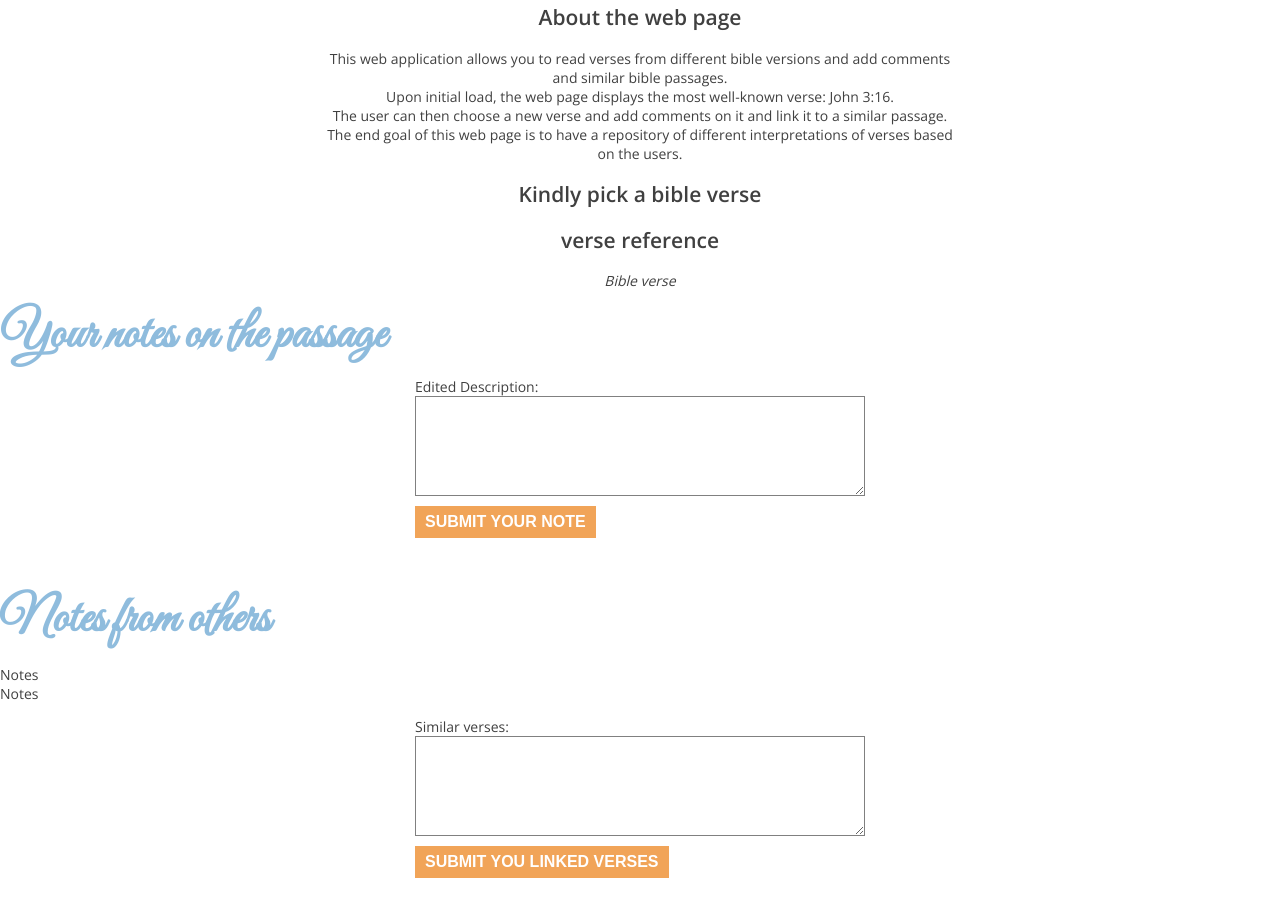
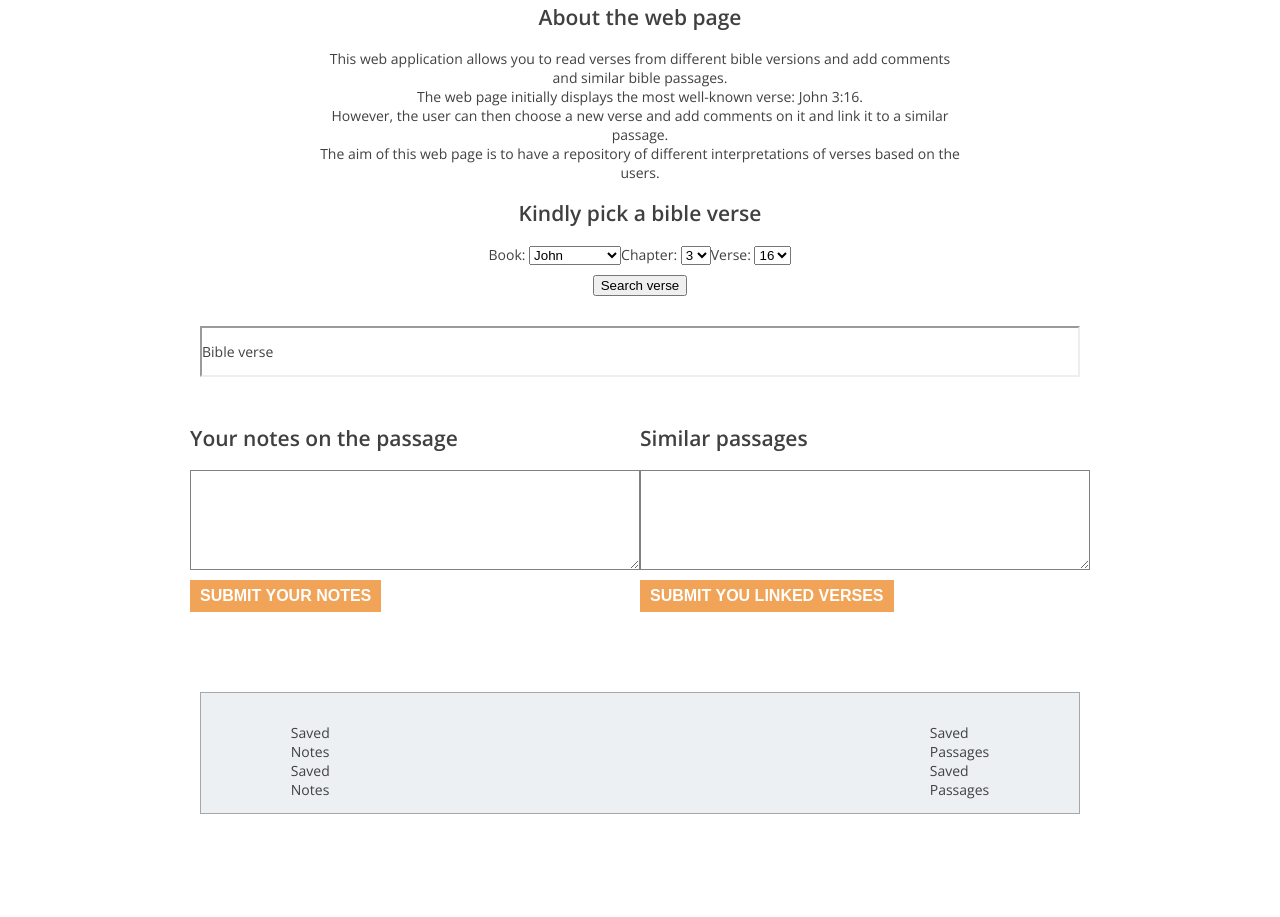
Before and after one commit to Newton-Bundi/My-bible-Web-App, a plain HTML site: page index.html in a window 1280 px wide. Shown: the part 435-1352 px from the top of the page. After the commit the page ends 1249 px from the top, so only its background shows below. Drawn offline with nearby package versions, Linux system fonts and the light colour scheme; no server answers.

Commit message:
Finalized the website styling and content

```diff
--- a/index.html
+++ b/index.html
@@ -33,38 +33,85 @@
       <div id = "Intro">
         <h2> About the web page</h2>
         <p>This web application allows you to read verses from different bible versions and add comments and similar bible passages.<br>
-          Upon initial load, the web page displays the most well-known verse: John 3:16. <br>
-          The user can then choose a new verse and add comments on it and link it to a similar passage. <br>
-          The end goal of this web page is to have a repository of different interpretations of verses based on the users.</p>
+          The web page initially displays the most well-known verse: John 3:16. <br>
+          However, the user can then choose a new verse and add comments on it and link it to a similar passage. <br>
+          The aim of this web page is to have a repository of different interpretations of verses based on the users.</p>
        </div>
 
       <div id="Search-section">
-        <h2 id="book">Kindly pick a bible verse</h2>
-        <h2 id="reference">verse reference</h2>
-        <p>
-          <em id="verse">Bible verse</em>
-        </p>
+        <h2>Kindly pick a bible verse</h2>
+
+        <!-- book -->
+        <section class="data-entry">
+        <section id="book-entry" class ="entry">
+        <label for="book">Book:</label>
+        <select name="book" id="book">
+            <option value="genesis">Genesis</option>
+          <option value="psalms">Psalms</option>
+          <option value="john" selected>John</option>
+          <option value="revelations">Revelations</option>
+        </select>
+        </section>
+
+        <section id="chapter-entry" class ="entry">
+          <label for="chapter">Chapter:</label>
+          <select name="chapter" id="chapter">
+              <option value="1">1</option>
+            <option value="2">2</option>
+            <option value="3" selected>3</option>
+            <option value="4">4</option>
+          </select>
+        </section>
+
+          <section id="verse-entry" class ="entry">
+            <label for="verse">Verse:</label>
+            <select name="verse" id="verse">
+                <option value="1">1</option>
+              <option value="2">2</option>
+              <option value="3">3</option>
+              <option value="16" selected>16</option>
+            </select>
+          </section>
+          </section>
+
+            <button id="verse-submit" type="submit">Search verse</button>
+
+          </div>
+
+      <div id="Display">
+          <p id="text">Bible verse</p>
       </div>
 
-      <div>
-        <h3>Your notes on the passage</h3>
+      <div id="Comments" class="Comments">
+      <div id="Notes-div">
+        <h2>Your notes on the passage</h2>
         <form id="notes-form">
-          <label for="notes">Edited Description:</label>
+          <label for="notes"></label>
           <textarea id="notes"></textarea>
-          <button type="submit">Submit your note</button>
+          <button type="submit">Submit your notes</button>
         </form>
-
-        <h3>Notes from others</h3>
-        <ul id="notes-list">
-          <li>Notes</li>
-          <li>Notes</li>
-        </ul>
+      </div>
+      <div id="Passage-div">
+        <h2>Similar passages</h2>
         <form id="linked-form">
-          <label for="passage">Similar verses:</label>
+          <label for="passage"></label>
           <textarea id="passage"></textarea>
           <button type="submit">Submit you linked verses</button>
         </form>
       </div>
+    </div>
+
+    <div class="JSONdata">
+      <ul id="notes-list" class="lists" title="Saved notes">
+        <li>Saved Notes</li>
+        <li>Saved Notes</li>
+      </ul>
+      <ul id="passages-list" class="lists" title="Saved notes">
+        <li>Saved Passages</li>
+        <li>Saved Passages</li>
+      </ul>
+    </div>
+
       <script defer type="text/javascript" src="src/index.js"></script>
     </main>
   </body>
--- a/src/index.js
+++ b/src/index.js
@@ -1,142 +1,17 @@
-// Really proud of this code!!! it dispalys and retains the inputs on the beer description and reviews
+// Populating the webpage with John:3:16
 
-
-// Populating the webpage with information on the 1st beer and including the rest in the nav bar
 
 const init = () => {
 
-    fetch('http://localhost:3000/beers/1')
-        .then(response => response.json())
-        .then(data => {
-          let beerName = document.querySelector('#beer-name');
-          let beerDescription = document.querySelector('#beer-description');
-
-          document.getElementById("beer-image").src=data.image_url;
-
-          beerName.innerText = data.name;
-          beerDescription.innerText = data.description;
-
-
-          let reviewList = document.createElement("ul");
-          reviewList.setAttribute('id','review-list')
-
-          for (review in data.reviews){
-          let reviewText = document.createElement("li");
-          reviewText.innerText = data.reviews[review];
-          reviewList.appendChild(reviewText);
-          }
-
-          document.getElementById('review-list').parentNode.replaceChild(reviewList,document.getElementById('review-list'));
-
-        }
-        )
-
-
-        fetch('http://localhost:3000/beers')
+    fetch(`https://bible-api.com/john 3:16`)
         .then(response => response.json())
         .then(data => {
 
-            let beerList = document.createElement("ul");
 
-            beerList.setAttribute('id','beerList');
-
-            for (beer in data){
-                let beerName = document.createElement("li");
-                beerName.innerText = data[beer].name;
-                beerList.appendChild(beerName);
-                }
-
-
-        document.getElementById('beer-list').parentNode.replaceChild(beerList,document.getElementById('beer-list'));
-
-        });
-
-
+          text.innerText = data.text;
+        }
+        );
         };
 
 
 document.addEventListener('DOMContentLoaded', init); //we populate the web page on refresh
-
-
-// Updating the  beer description (both in the server and in the webpage)
-
-const inputForm1 = document.querySelector('button');
-inputForm1.addEventListener('click', (event) => {
-
-    event.preventDefault();
-
-    // updating the server
-
-    const description = document.querySelector('#description').value;
-
-    let beerDescription = document.querySelector('#beer-description');
-    beerDescription.innerText = description;
-
-    let descriptionArray = {
-      "description":description
-    };
-
-    // Updating the server
-
-    fetch('http://localhost:3000/beers/1',{
-      method: 'PATCH',
-      headers: {
-        "Content-Type":"application/json"
-      },
-      body:JSON.stringify(descriptionArray)
-    }
-).then((r) => r.json)
-.then((description) => console.log(description))
-.catch((e) => console.log(e))
-
-    });
-
-// Updating the  reviews (both in the server and in the webpage)
-
-const inputForm2 = document.querySelector('#review-form').querySelector('button');
-inputForm2.addEventListener('click', (event) => {
-
-        event.preventDefault();
-
-        fetch('http://localhost:3000/beers/1')
-        .then(response => response.json())
-        .then(data => {
-
-          let reviews = data.reviews;
-
-
-        let review = document.querySelector('#review').value;   // my review as a string
-
-        reviews.push(review);
-
-      // Updating the DOM
-
-
-        let node = document.createElement("li");
-        let textnode = document.createTextNode(review);
-        node.appendChild(textnode);
-        document.getElementById("review-list").appendChild(node);
-
-
-
-        // Updating the server
-
-
-        fetch('http://localhost:3000/beers/1',{
-          method: 'PATCH',
-          headers: {
-            "Content-Type":"application/json"
-          },
-          body:JSON.stringify(
-            {
-            reviews:reviews
-        })
-        }
-    ).then((r) => r.json)
-    .then((review) => console.log(review))
-    .catch((e) => console.log(e))
-
-  }
-  )
-
-        });
--- a/styles/main.css
+++ b/styles/main.css
@@ -39,6 +39,62 @@ body {
     width: 50%;
     margin: auto;
   }
+
+  #verse-submit {
+    margin-top: 10px;
+  }
+
+.data-entry {
+    display: flex;
+    justify-content: center;
+    justify-self: center;
+
+}
+
+#Display {
+    margin-top: 30px;
+    margin-left: 200px;
+    margin-right: 200px;
+    border-width: 2px;
+    border-style: inset;
+}
+
+.Comments {
+    margin-top: 30px;
+    margin-left: 200px;
+    margin-right: 200px;
+    display: flex;
+    font-style: normal;
+    justify-content: center;
+}
+
+#notes-list {
+    justify-content: left;
+    margin-top: 30px;
+    margin-left: 200px;
+    margin-right: 300px;
+}
+
+#passages-list {
+    justify-content: right;
+    margin-top: 30px;
+    margin-left: 300px;
+    margin-right: 200px;
+
+}
+
+.JSONdata {
+    margin-top: 30px;
+    margin-left: 200px;
+    margin-right: 200px;
+    display: flex;
+    font-style: normal;
+    justify-content: center;
+    border-color:#a8a7a7 ;
+    border-width:  1px;
+    border-style: solid;
+    background-color: #ecf0f3;
+}
 
   h1 {
     font-family: "Great Vibes", cursive;
```
Also changed, not shown: test.js (added, +102 -0 lines).
